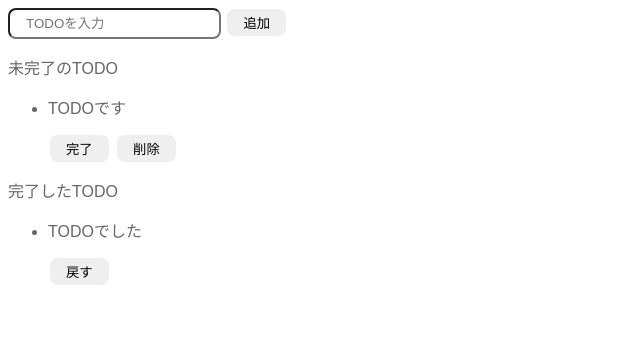
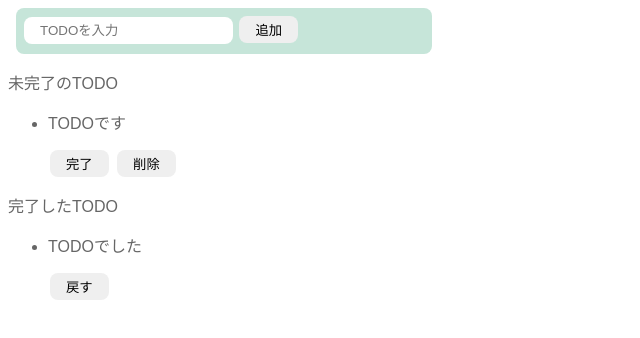
Before and after one commit to goro-ne/todo, a website built with Vite: page index.html in a window 1280 px wide. Shown: the whole page, without its empty margins (0-640 px from the left). Built offline with nearby package versions, Linux system fonts and the light colour scheme.

Commit message:
edit input area

```diff
--- a/index.html
+++ b/index.html
@@ -7,7 +7,7 @@
     <title>Todo App</title>
   </head>
   <body>
-    <div>
+    <div class="input-area">
       <input placeholder="TODOを入力">
       <button>追加</button>
     </div>
--- a/style.css
+++ b/style.css
@@ -5,6 +5,7 @@
 
 input {
   border-radius: 8px;
+  border: none;
   padding: 6px 16px;
 }
 
```
